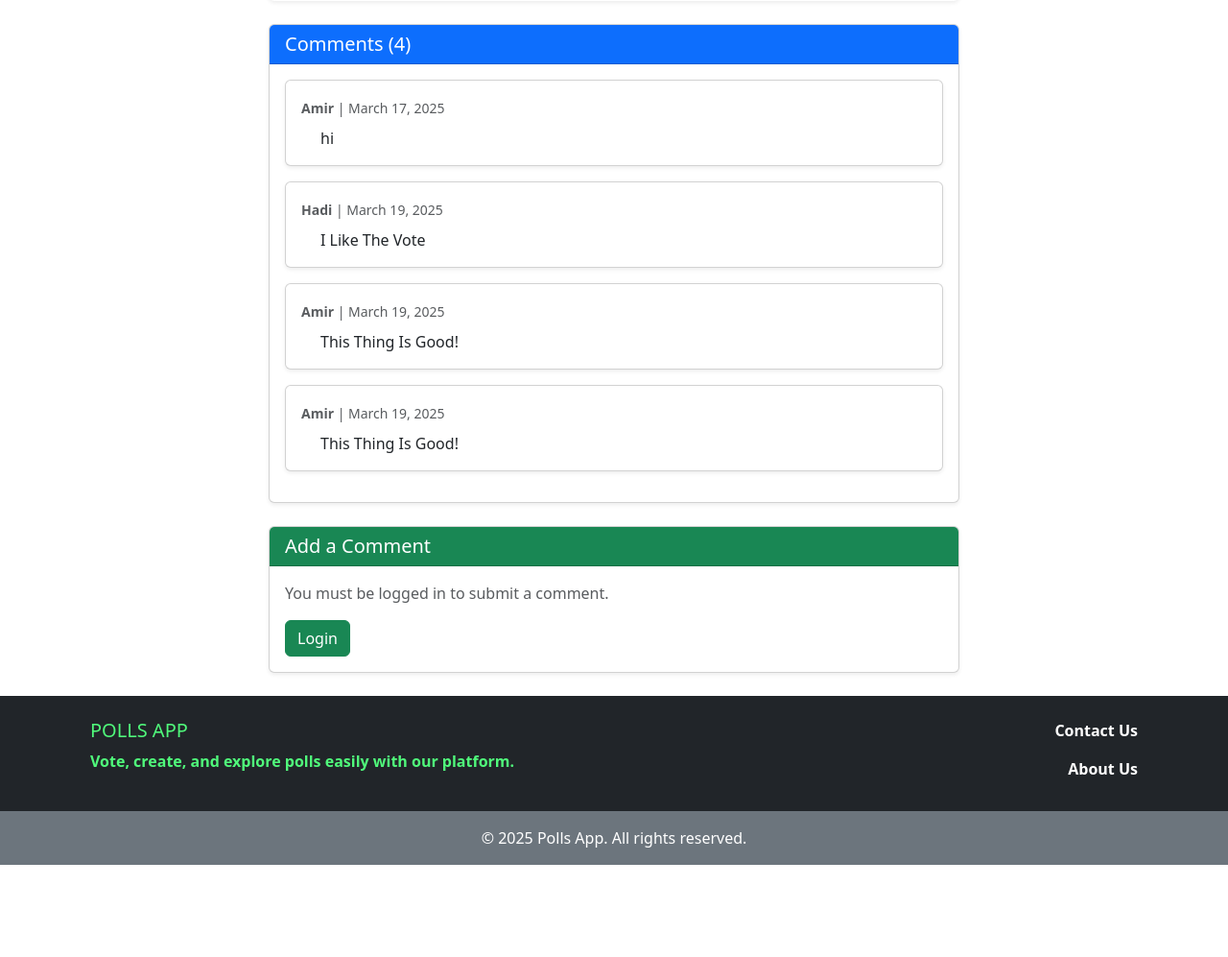
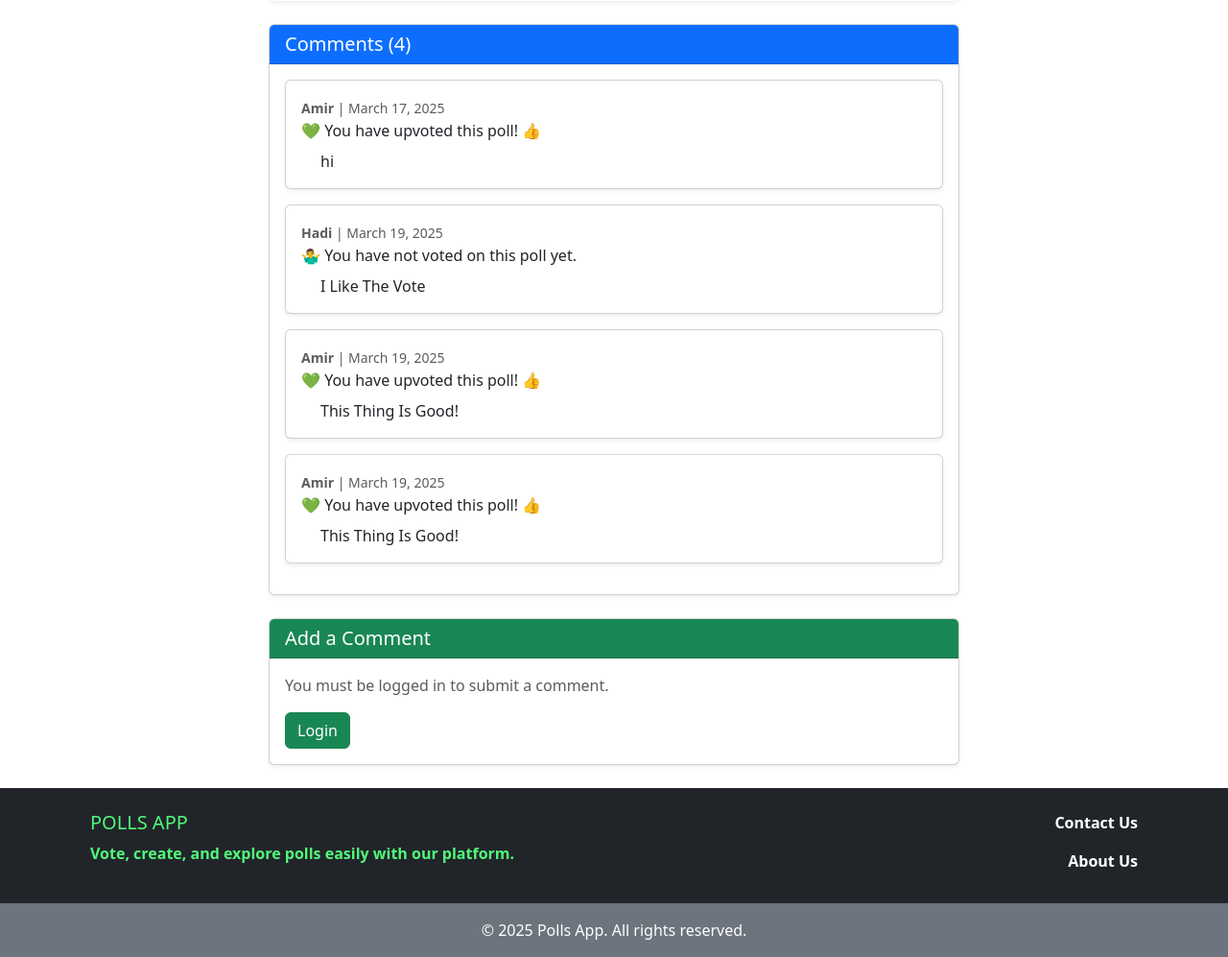
Before and after one commit to amahadnejad/Polls_App, a Django app: page /poll/1/ in a window 1280 px wide. Shown: the part 948-1945 px from the top of the page at 96% size. Before the commit the page ends 1849 px from the top, so only its background shows below. Run offline with Django 5.2, Linux system fonts and the light colour scheme; data comes from the database, SQL or seed files in the repository; both versions use the stored data as it was after the commit; grey boxes labelled with a size stand in for pictures from a placeholder-image service; some libraries are stand-ins or nearby versions.

Commit message:
Enhance The Comment Section

```diff
--- a/polls/models.py
+++ b/polls/models.py
@@ -35,5 +35,11 @@ class Comment(models.Model):
     datetime_created = models.DateTimeField(auto_now_add=True)
     datetime_modified = models.DateTimeField(auto_now=True)
 
+    def has_upvoted(self):
+        return self.poll.upvoted_by.filter(id=self.user.id).exists()
+
+    def has_downvoted(self):
+        return self.poll.downvoted_by.filter(id=self.user.id).exists()
+
     def __str__(self):
         return f"{self.user}: {self.body}"
--- a/polls/templates/polls/poll_detail.html
+++ b/polls/templates/polls/poll_detail.html
@@ -7,15 +7,15 @@
     <style>
         .card-img-top {
             width: 100%;
-            height: 300px; /* Fixed height for consistency */
-            object-fit: cover; /* Ensures images fill the space properly */
+            height: 300px;
+            object-fit: cover;
             background-color: #f8f9fa;
             border-top-left-radius: 8px;
             border-top-right-radius: 8px;
         }
 
         .comment-text {
-            margin-left: 20px; /* Indentation for comment text */
+            margin-left: 20px;
             white-space: pre-line;
         }
 
@@ -94,6 +94,15 @@
                                             <strong>{{ comment.user|capfirst }}</strong> |
                                             {{ comment.datetime_created|date:"F d, Y" }}
                                         </small>
+                                        <p>
+                                            {% if comment.has_upvoted %}
+                                                💚 You have upvoted this poll! 👍
+                                            {% elif comment.has_downvoted %}
+                                                💔 You have downvoted this poll. 👎
+                                            {% else %}
+                                                🤷‍♂️ You have not voted on this poll yet.
+                                            {% endif %}
+                                        </p>
                                         <p class="comment-text mt-2">{{ comment.body }}</p>
                                     </div>
                                 </div>
```
Also changed, not shown: db.sqlite3.
